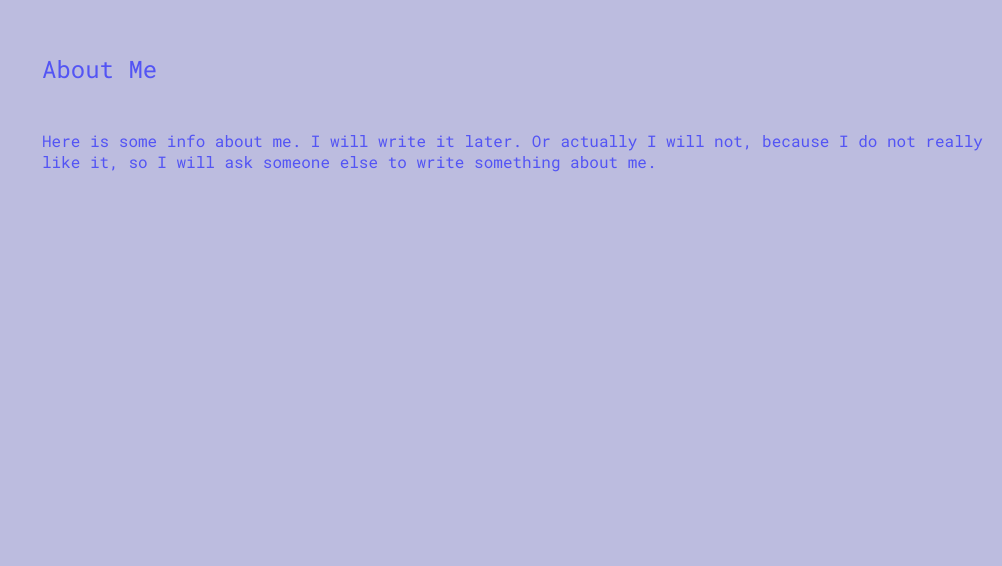
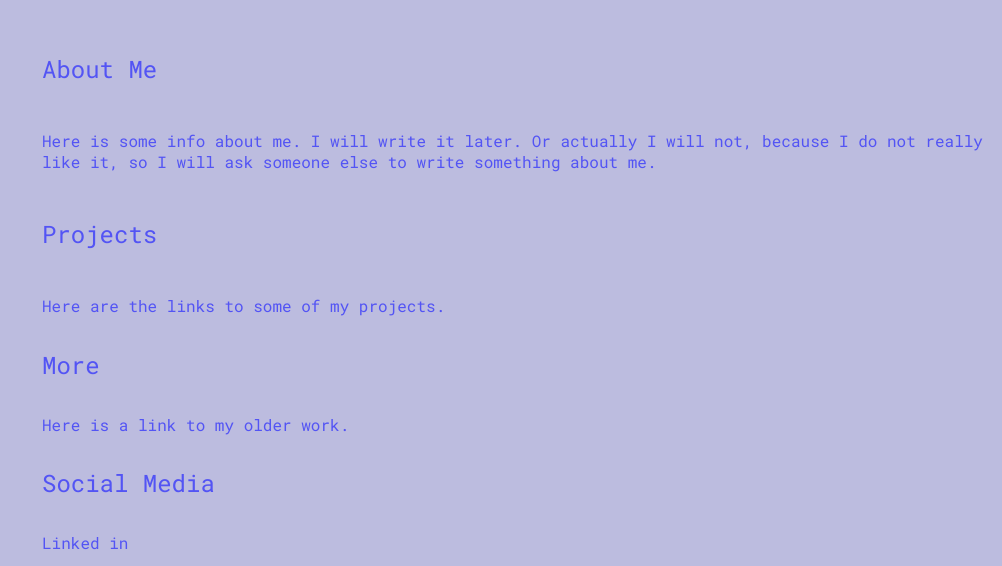
Before and after one commit to nadia3d/portfolio-page, a plain HTML site: page index.html in a window 1280 px wide. Shown: the part 780-1346 px from the top of the page, without its empty margins (278-1280 px from the left). Before the commit the page ends 965 px from the top, so only its background shows below. Drawn offline with Linux system fonts and the light colour scheme.

Commit message:
changed content

```diff
--- a/index.html
+++ b/index.html
@@ -18,6 +18,7 @@
             <div class="navbar-main">
                 <a href="#" class="button">Home</a>
                 <a href="#about" class="button">About</a>
+                <a href="#projects" class="button">Projects</a>
                 <a href="#contact" class="button">Contact</a>
             </div>
 
@@ -29,7 +30,7 @@
         <!-- Introduction -->
         <section class="summary">
             <h1 class="name">Hello, my name is Nadia</h1>
-            <h3 class="title">I am a detective</h3>
+            <h3 class="title">I am a CEO of nothing.</h3>
         </section>
 
         <!-- </div> -->
@@ -42,6 +43,18 @@
             because I do not really like it,
             so I will ask someone else to write something about me.</p>
     </section>
+    <section class="projects" id="projects">
+        <h2>Projects</h2>
+        <p>Here are the links to some of my projects.</p>
+    </section>
+    <section class="more" id="more">
+        <h2>More</h2>
+        <p>Here is a link to my older work.</p>
+    </section>
+    <section class="social-media" id="social-media">
+        <h2>Social Media</h2>
+        <p>Linked in</p>
+    </section>
 
 </body>
 
--- a/style.css
+++ b/style.css
@@ -114,6 +114,18 @@ p {
   padding-bottom: 1%;
 }
 
+.projects h2,
+p {
+  text-align: left;
+  padding-left: 25%;
+  padding-top: 1%;
+  padding-bottom: 1%;
+}
+
+h2 {
+  text-align: left;
+  padding-left: 25%;
+}
 /*
   .about p {
     font-size: 20px;
```
